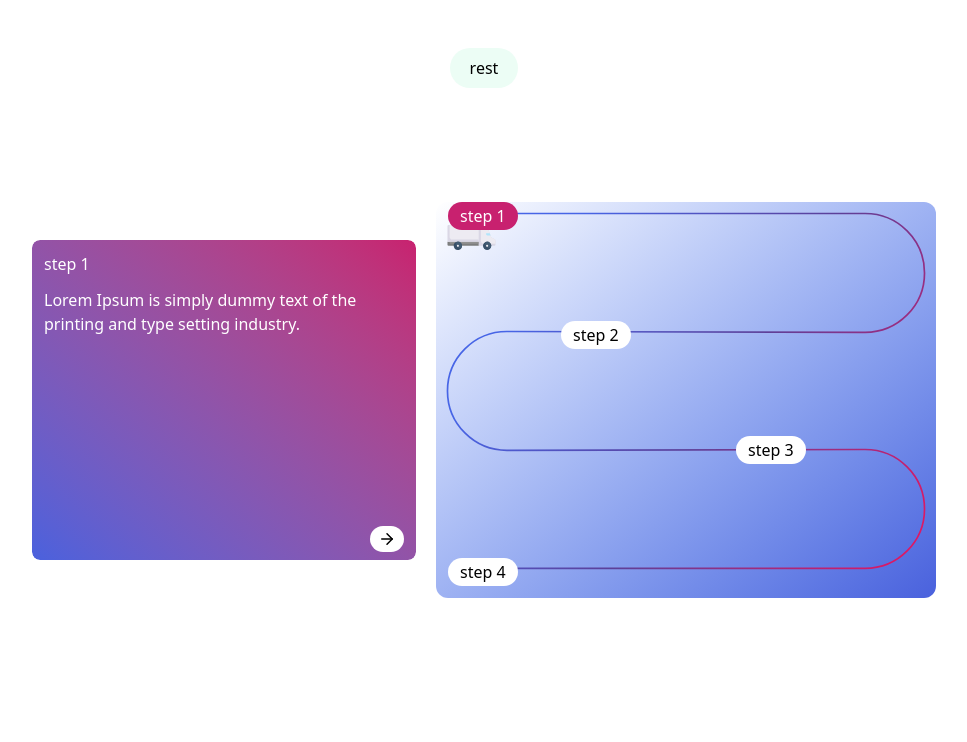
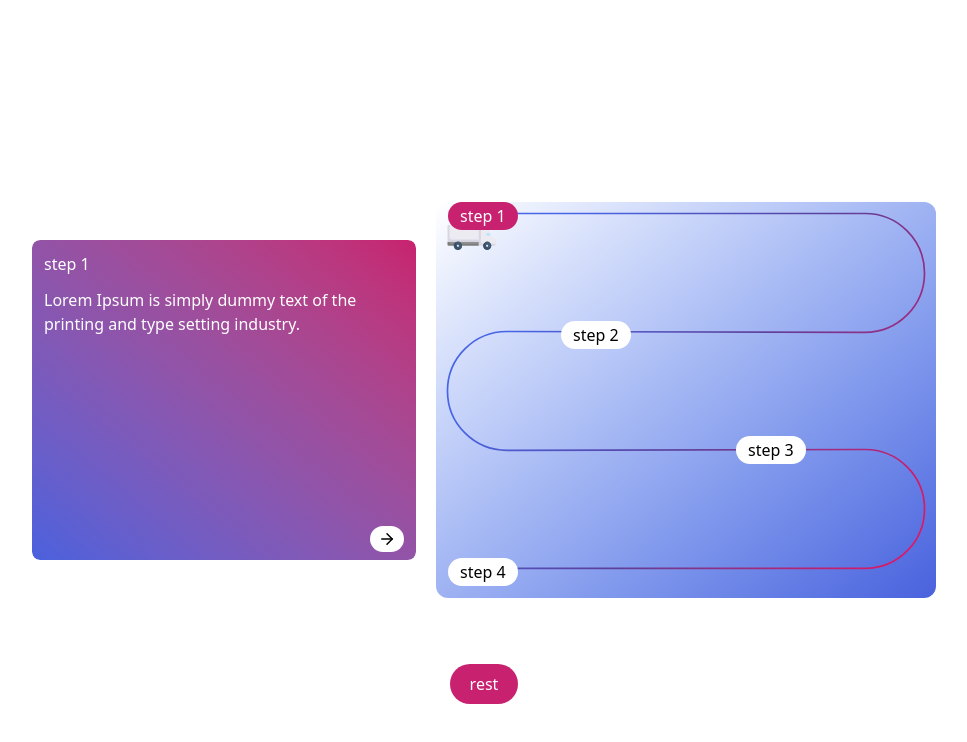
Before and after one commit to mustafaeisa/renie, a React (Vite) app: page / in a window 1280 px wide. Shown: the top 742 px of the page, without its empty margins (156-1123 px from the left). Built offline with nearby package versions, Linux system fonts and the light colour scheme.

Commit message:
enhance ui btn

```diff
--- a/src/App.jsx
+++ b/src/App.jsx
@@ -28,9 +28,9 @@ export function App() {
   return (
     <>
       {" "}
-      <div className=" flex items-center h-screen p-5 justify-center gap-5 flex-col md:flex-row">
+      <div className=" flex items-center h-screen  justify-center gap-5 flex-col md:flex-row">
         <button
-          className=" bg-emerald-50 text-black  absolute top-12 py-2 px-5 rounded-full"
+          className=" bg-[#c8216f] text-white  absolute bottom-24 py-2 px-5 rounded-full"
           onClick={() => setCurentId(0)}
         >
           rest
--- a/src/components/Cards.jsx
+++ b/src/components/Cards.jsx
@@ -22,7 +22,7 @@ function Card({ autoSlide = true, items, curentId, setCurentId }) {
   //   return () => clearInterval(slideInterval);
   // }, []);
   return (
-    <div className="overflow-hidden relative w-[300px] h-[200px] gap-2  md:h-80 md:w-96 rounded-lg">
+    <div className="overflow-hidden relative  w-[92vw] h-[200px] gap-2  md:h-80 md:w-96 rounded-lg">
       <div className="slide flex  h-full w-full rounded-lg">
         {items.map((card, id) => (
           <div
--- a/src/components/Tranfom.jsx
+++ b/src/components/Tranfom.jsx
@@ -27,7 +27,7 @@ function Transform({ items, curentId, setCurentId }) {
   });
   // GSDevTools.create({ animation: amimtae });
   return (
-    <div className=" relative w-[300px] md:w-[500px]  bg-gradient-to-br from-white to-[#4a61dd]  rounded-xl overflow-hidden ">
+    <div className=" relative w-[92vw] md:w-[500px] bg-gradient-to-br from-white to-[#4a61dd]  rounded-xl overflow-hidden ">
       <div className=" absolute h-full w-full ">
         {btns.map((btn, i) => (
           <div
```
